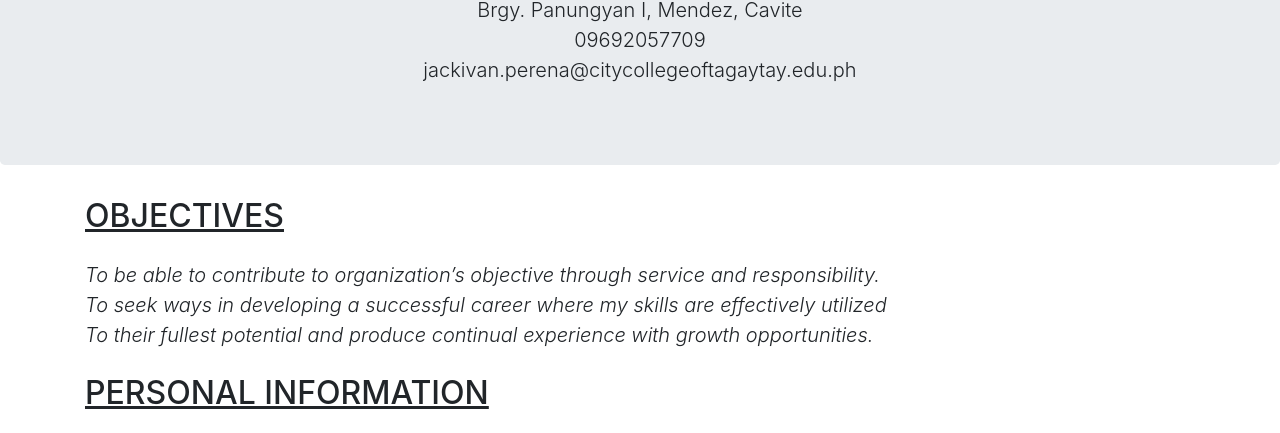
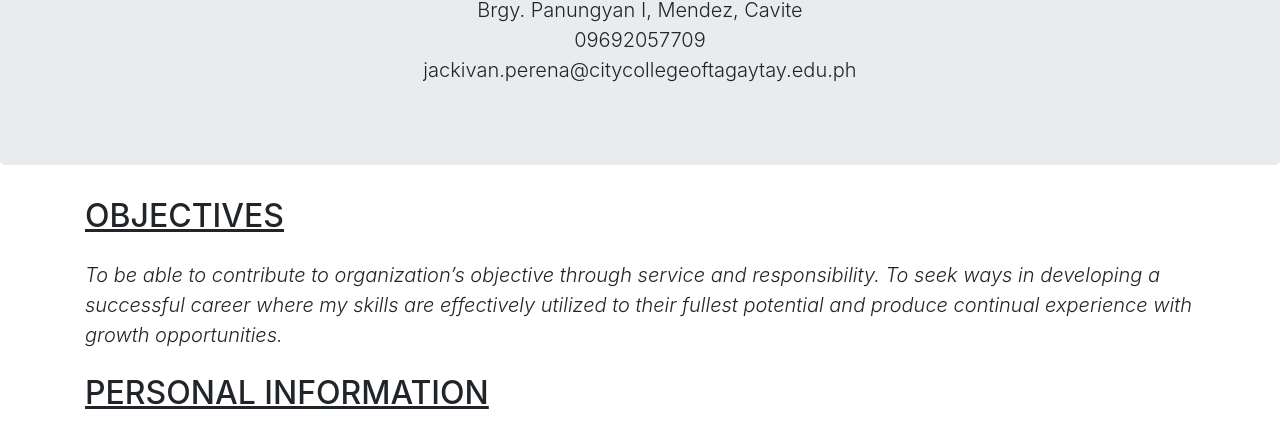
Before and after one commit to jainosaur/resume, a plain HTML site: page index.html in a window 1280 px wide. Shown: the part 294-727 px from the top of the page. Drawn offline with nearby package versions, Linux system fonts and the light colour scheme.

Commit message:
Update index.html

```diff
--- a/index.html
+++ b/index.html
@@ -23,9 +23,9 @@
 <div class="container">
   <h2 class="my-4"><u>OBJECTIVES</u></h2>
   <p class="lead">
-    <i>To be able to contribute to organization’s objective through service and responsibility.<br>
-    To seek ways in developing a successful career where my skills are effectively utilized<br>
-    To their fullest potential and produce continual experience with growth opportunities.</i>
+    <i>To be able to contribute to organization’s objective through service and responsibility.
+    To seek ways in developing a successful career where my skills are effectively utilized
+    to their fullest potential and produce continual experience with growth opportunities.</i>
   </p>
 
   <h2 class="my-4"><u>PERSONAL INFORMATION</u></h2>
```
